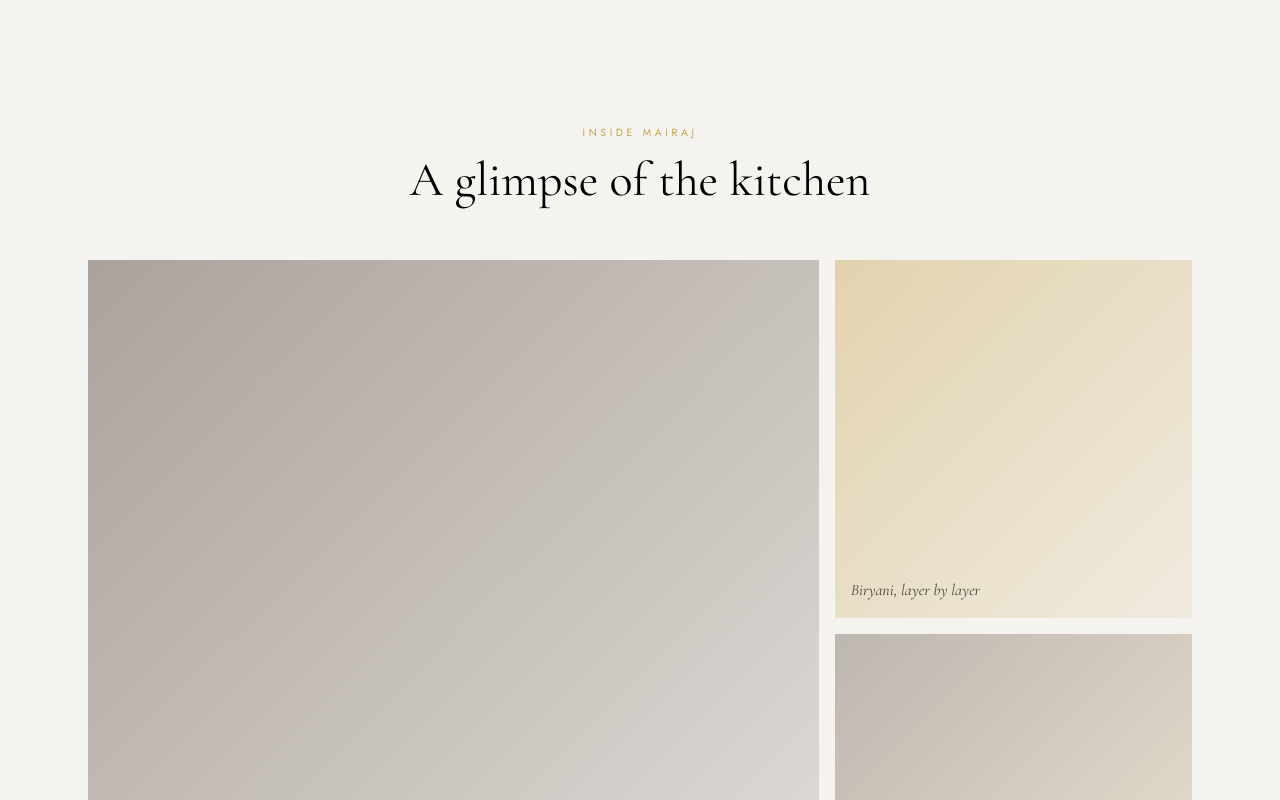
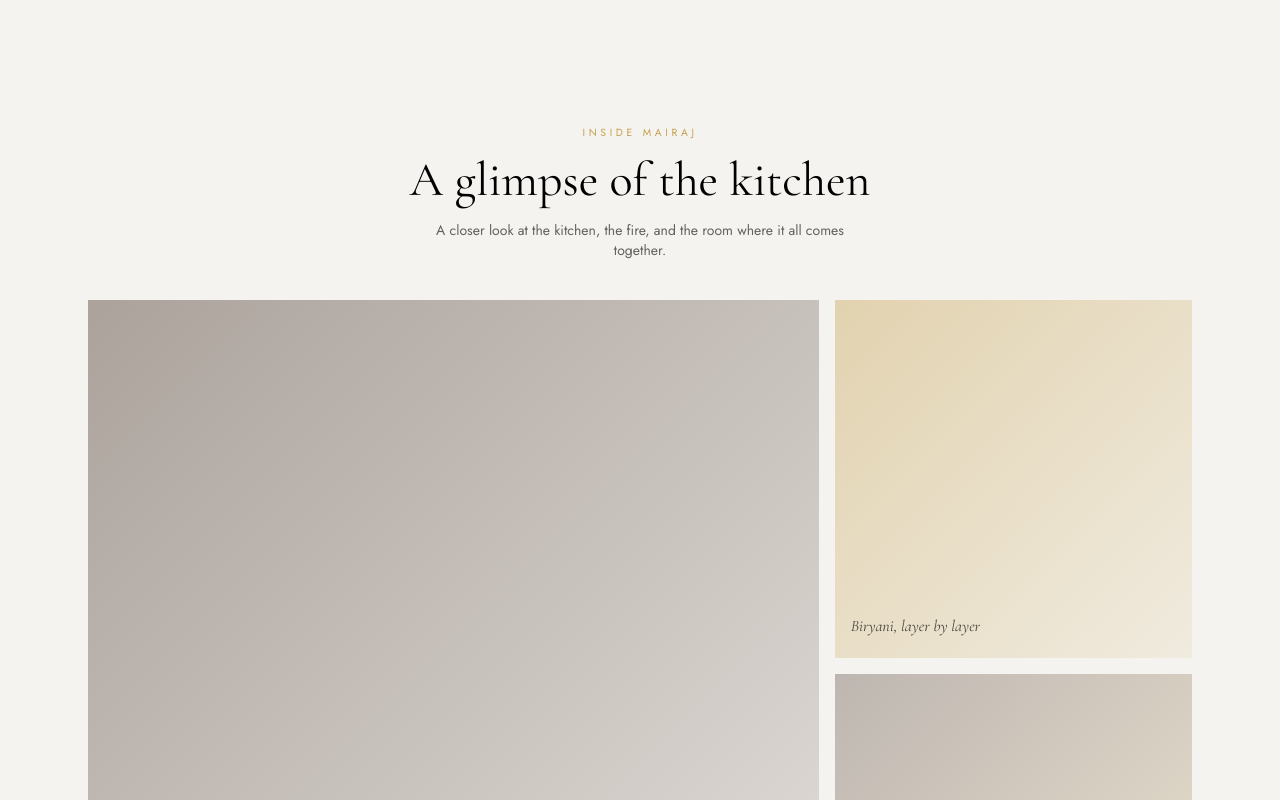
Before and after one commit to shoebai/mairajrestaurant, a React (Vite) app: page / in a window 1280 px wide. Shown: the part 2160-2960 px from the top of the page. Built offline with nearby package versions, Linux system fonts and the light colour scheme.

Commit message:
new menu order cart update pickup or delivery

```diff
--- a/src/lib/i18n.tsx
+++ b/src/lib/i18n.tsx
@@ -42,6 +42,10 @@ const dict: Dict = {
 
   galleryEyebrow: { en: "Inside Mairaj", ar: "داخل مائرج" },
   galleryTitle: { en: "A glimpse of the kitchen", ar: "لمحة من المطبخ" },
+  galleryIntro: {
+    en: "A closer look at the kitchen, the fire, and the room where it all comes together.",
+    ar: "نظرة أقرب على المطبخ، النار، والمكان الذي يجتمع فيه كل شيء.",
+  },
 
   findUs: { en: "Find Us", ar: "موقعنا" },
   visitMairaj: { en: "Visit Mairaj", ar: "زوروا مائرج" },
@@ -72,6 +76,12 @@ const dict: Dict = {
   emptyOrder: { en: "No items added yet", ar: "لم تتم إضافة أي عناصر بعد" },
   items: { en: "items", ar: "عناصر" },
   clear: { en: "Clear", ar: "مسح" },
+  orderType: { en: "Order Type", ar: "نوع الطلب" },
+  pickup: { en: "Pickup", ar: "استلام من المطعم" },
+  delivery: { en: "Delivery", ar: "توصيل" },
+  deliveryAddress: { en: "Delivery Address", ar: "عنوان التوصيل" },
+  deliveryAddressPlaceholder: { en: "Building, street, area...", ar: "المبنى، الشارع، الحي..." },
+  viewPhoto: { en: "View photo", ar: "عرض الصورة" },
 
   footerTagline: {
     en: "Indian cuisine, rooted in tradition, served in the heart of Madinah.",
--- a/src/sections/Gallery.tsx
+++ b/src/sections/Gallery.tsx
@@ -1,13 +1,57 @@
 import { useReveal } from "@/hooks/useReveal"
 import { useT, useLanguage } from "@/lib/i18n"
 
+// Add `img` (an imported photo) to any tile once you have real photos —
+// e.g. img: tandoorImg (import tandoorImg from "@/assets/gallery/tandoor.jpg")
 const tiles = [
-  { key: "tile1", en: "Tandoor, fired fresh", ar: "تندور، مشتعل طازج", tone: "from-brown/40 to-brown/10" },
-  { key: "tile2", en: "Biryani, layer by layer", ar: "برياني، طبقة بعد طبقة", tone: "from-gold/40 to-gold/10" },
-  { key: "tile3", en: "Spice, ground each morning", ar: "توابل، تُطحن كل صباح", tone: "from-brown/30 to-gold/20" },
-  { key: "tile4", en: "The dining room", ar: "صالة الطعام", tone: "from-gold/20 to-brown/30" },
-  { key: "tile5", en: "Bread, straight from the fire", ar: "خبز، مباشرة من النار", tone: "from-brown/40 to-gold/10" },
-  { key: "tile6", en: "Slow-cooked curry", ar: "كاري مطهو ببطء", tone: "from-gold/30 to-brown/20" },
+  {
+    key: "tile1",
+    en: "Tandoor, fired fresh",
+    ar: "تندور، مشتعل طازج",
+    descEn: "Our clay tandoor stays lit from open to close, giving every naan and kebab its char.",
+    descAr: "يبقى تندورنا الطيني مشتعلاً طوال ساعات العمل، ليمنح كل نان وكباب نكهته المميزة.",
+    tone: "from-brown/40 to-brown/10",
+  },
+  {
+    key: "tile2",
+    en: "Biryani, layer by layer",
+    ar: "برياني، طبقة بعد طبقة",
+    descEn: "Rice, meat, and saffron sealed and slow-cooked the traditional dum way.",
+    descAr: "أرز ولحم وزعفران مطهو ببطء بالطريقة التقليدية.",
+    tone: "from-gold/40 to-gold/10",
+  },
+  {
+    key: "tile3",
+    en: "Spice, ground each morning",
+    ar: "توابل، تُطحن كل صباح",
+    descEn: "Whole spices are roasted and ground in-house before service begins each day.",
+    descAr: "تُحمّص التوابل الكاملة وتُطحن في المطعم قبل بدء كل يوم عمل.",
+    tone: "from-brown/30 to-gold/20",
+  },
+  {
+    key: "tile4",
+    en: "The dining room",
+    ar: "صالة الطعام",
+    descEn: "A warm, unhurried space to sit down with family and friends.",
+    descAr: "مكان دافئ وهادئ للجلوس مع العائلة والأصدقاء.",
+    tone: "from-gold/20 to-brown/30",
+  },
+  {
+    key: "tile5",
+    en: "Bread, straight from the fire",
+    ar: "خبز، مباشرة من النار",
+    descEn: "Naan and roti made fresh to order, never pre-baked.",
+    descAr: "نان وروتي يُحضّران طازجَين عند الطلب، لا يُخبزان مسبقاً.",
+    tone: "from-brown/40 to-gold/10",
+  },
+  {
+    key: "tile6",
+    en: "Slow-cooked curry",
+    ar: "كاري مطهو ببطء",
+    descEn: "Every gravy simmers for hours — no shortcuts, no rushing.",
+    descAr: "كل صلصة تُطهى ببطء لساعات — دون اختصارات أو استعجال.",
+    tone: "from-gold/30 to-brown/20",
+  },
 ]
 
 export default function Gallery() {
@@ -18,26 +62,34 @@ export default function Gallery() {
   return (
     <section className="py-24 md:py-32 bg-cream">
       <div className="max-w-6xl mx-auto px-6">
-        <div className="text-center mb-14">
+        <div className="text-center mb-6">
           <p className="font-body text-[0.65rem] tracking-mega uppercase text-gold mb-4">
             {t("galleryEyebrow")}
           </p>
-          <h2 className="font-display text-4xl md:text-5xl">
-            {t("galleryTitle")}
-          </h2>
+          <h2 className="font-display text-4xl md:text-5xl mb-4">{t("galleryTitle")}</h2>
+          <p className="font-body text-foreground/60 text-sm max-w-md mx-auto">
+            {t("galleryIntro")}
+          </p>
         </div>
 
-        <div ref={ref} className="reveal grid grid-cols-2 md:grid-cols-3 gap-3 md:gap-4">
+        <div ref={ref} className="reveal grid grid-cols-2 md:grid-cols-3 gap-3 md:gap-4 mt-10">
           {tiles.map((tile, i) => (
             <div
               key={tile.key}
-              className={`relative aspect-square overflow-hidden bg-gradient-to-br ${tile.tone} flex items-end p-4 group ${
+              className={`relative aspect-square overflow-hidden bg-gradient-to-br ${tile.tone} group ${
                 i === 0 ? "md:col-span-2 md:aspect-auto md:row-span-2" : ""
               }`}
             >
-              <span className="font-display text-foreground/70 text-sm md:text-base italic">
-                {lang === "ar" ? tile.ar : tile.en}
-              </span>
+              {/* Bottom gradient so text stays readable once real photos are added */}
+              <div className="absolute inset-0 bg-gradient-to-t from-black/70 via-black/10 to-transparent opacity-0 group-hover:opacity-100 transition-opacity duration-300" />
+              <div className="absolute inset-x-0 bottom-0 p-4">
+                <span className="font-display text-foreground/70 group-hover:text-cream text-sm md:text-base italic transition-colors duration-300 block">
+                  {lang === "ar" ? tile.ar : tile.en}
+                </span>
+                <span className="font-body text-foreground/0 group-hover:text-cream/80 text-xs mt-1 block max-h-0 group-hover:max-h-16 overflow-hidden transition-all duration-300">
+                  {lang === "ar" ? tile.descAr : tile.descEn}
+                </span>
+              </div>
             </div>
           ))}
         </div>
```
Also changed, not shown: src/pages/MenuPage.tsx (+118 -9 lines).
